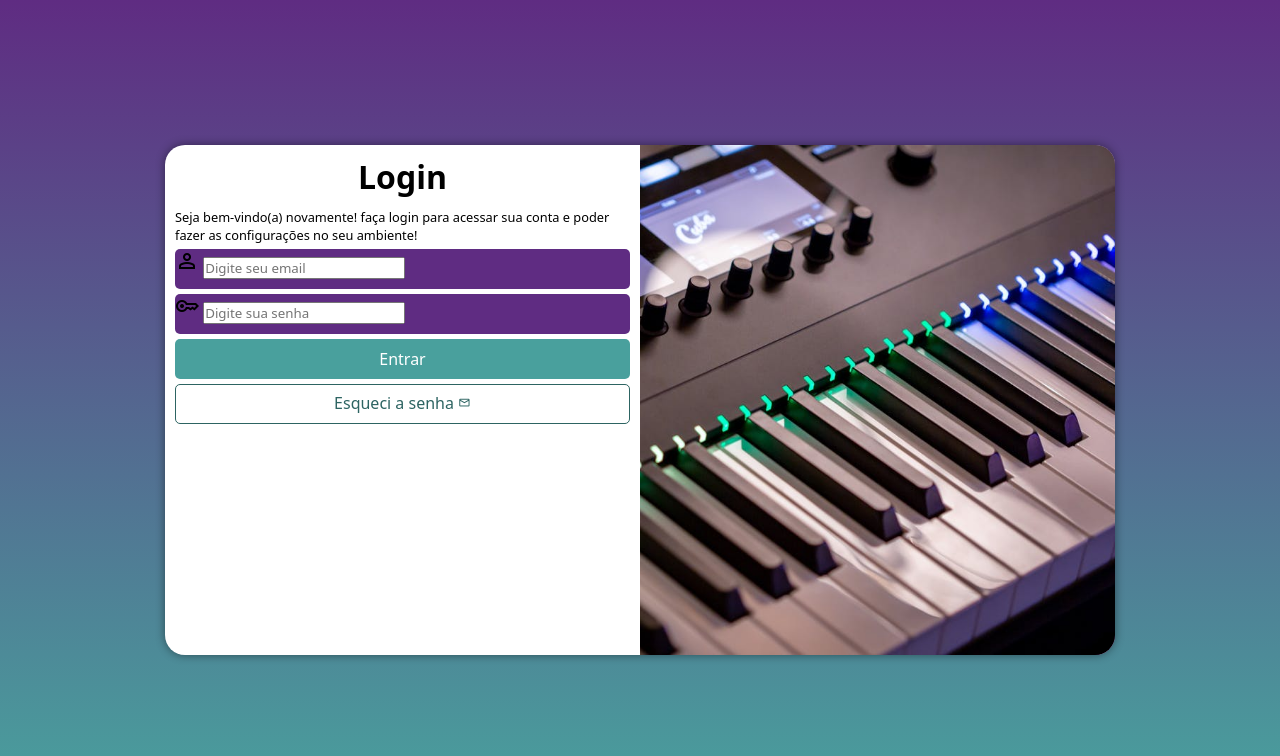
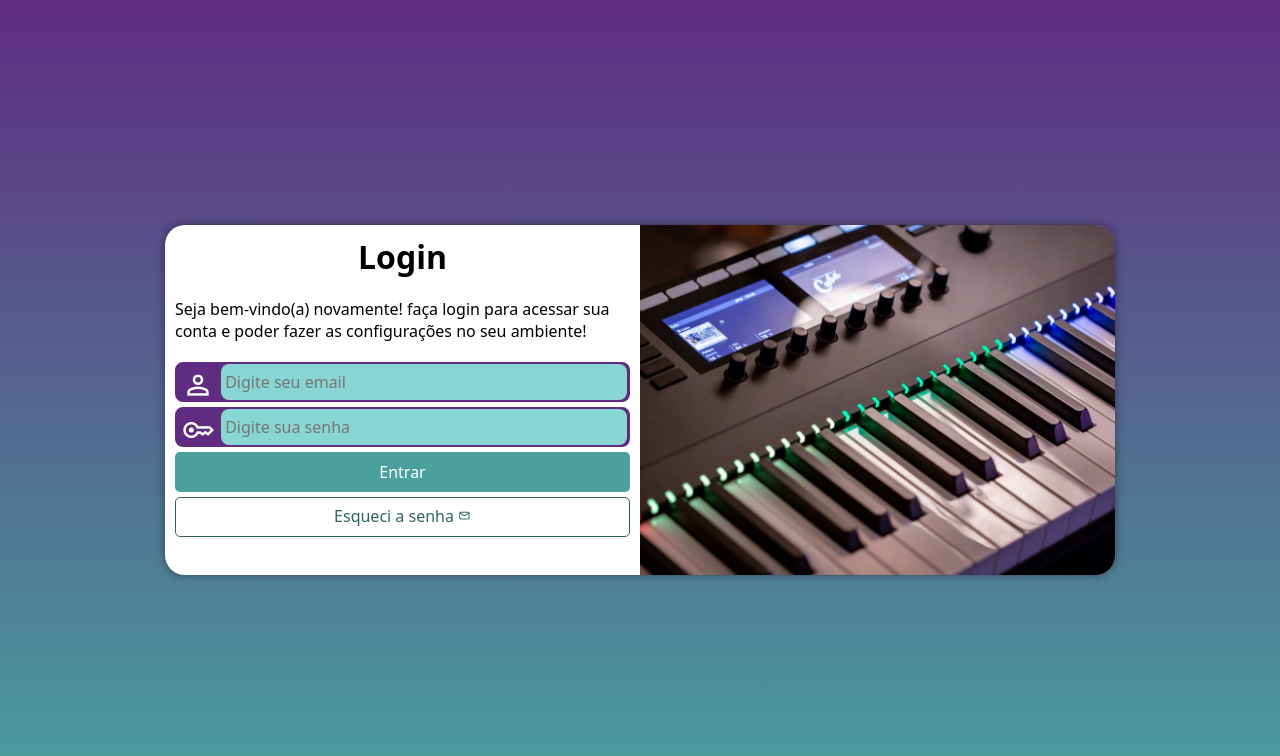
Before and after one commit to mcazon/projeto-login, a plain HTML site: page index.html in a window 1280 px wide. Drawn offline with nearby package versions, Linux system fonts and the light colour scheme.

Commit message:
Finaliznado Projeto Login

```diff
--- a/estilos/media-query.css
+++ b/estilos/media-query.css
@@ -7,6 +7,7 @@
     }
     section#login {
         width: 80vw;
+        height: 280px;
     }
 
     section#login div#imagem {
@@ -30,6 +31,7 @@
 
     section#login {
         width: 950px;
+        height: 350px;
 
     }
 
@@ -48,7 +50,8 @@
         font-size: 2em;
 
     }
-    fiv#formulario > p {
-        font-size: 1.2em;
+    div#formulario > p {
+        font-size: 1em;
+        margin: 20px 0px;
     }
 }
--- a/estilos/style.css
+++ b/estilos/style.css
@@ -28,16 +28,13 @@ section#login {
     position: absolute;
     top: 50%;
     left: 50%;
-
-    transform: translate(-50%, -50%);
     overflow: hidden;
-
     background-color: white;
     width: 275px;
     height: 510px;
     border-radius: 20px;
     box-shadow: 0px 0px 10px rgba(0, 0, 0, 0.450);
-
+    transform: translate(-50%, -50%);
     transition: width .3s, height .3s;
     transition-timing-function: ease;
 }
@@ -71,12 +68,38 @@ form > div.campo {
     display: block;
     width: 100%;
     height: 40px;
-    border-radius: 5px;
+    border-radius: 8px;
+    border: 2px solid #5f2c82;
     margin: 5px 0px;
 }
 
 div.campo > label {
     display: none;
+}
+
+div.campo > span {
+    color: white;
+ /*   background-color: black; */
+    font-size: 2em;
+    width: 40px;
+    padding: 5px;
+}
+
+div.campo > input {
+    background-color: #88d6d4;
+    font-size: 1em;
+    width: calc(100% - 45px);
+    height: 100%;
+    border: 0px;
+    border-radius: 8px;
+    padding: 4px;
+    transform: translateY(-13px);
+
+}
+
+div.campo > input:focus-within {
+    background-color: white;
+    outline: none;
 }
 
 form > input[type=submit] {
```
